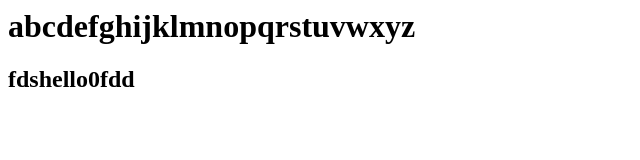
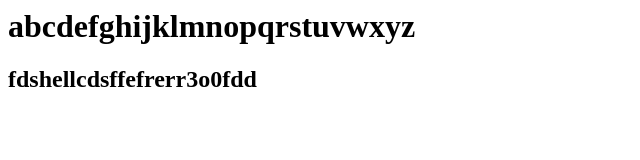
Before and after one commit to mihir1512/temp, a plain HTML site: page index.html in a window 1280 px wide. Shown: the whole page, without its empty margins (0-640 px from the left). Drawn offline with Linux system fonts and the light colour scheme.

Commit message:
Update index.html

```diff
--- a/index.html
+++ b/index.html
@@ -2,4 +2,4 @@
 
 </h1>
 
-<h2>fdshello0fdd</h2>
+<h2>fdshellcdsffefrerr3o0fdd</h2>
```
